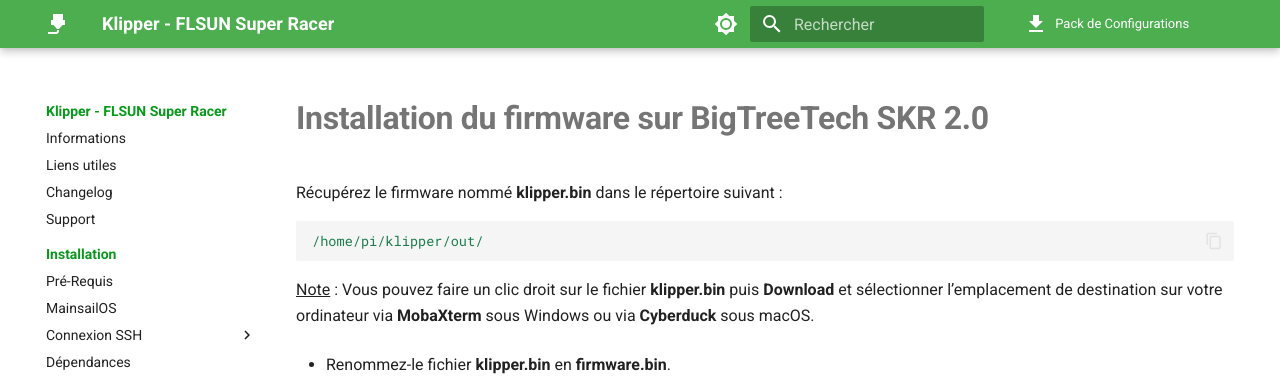
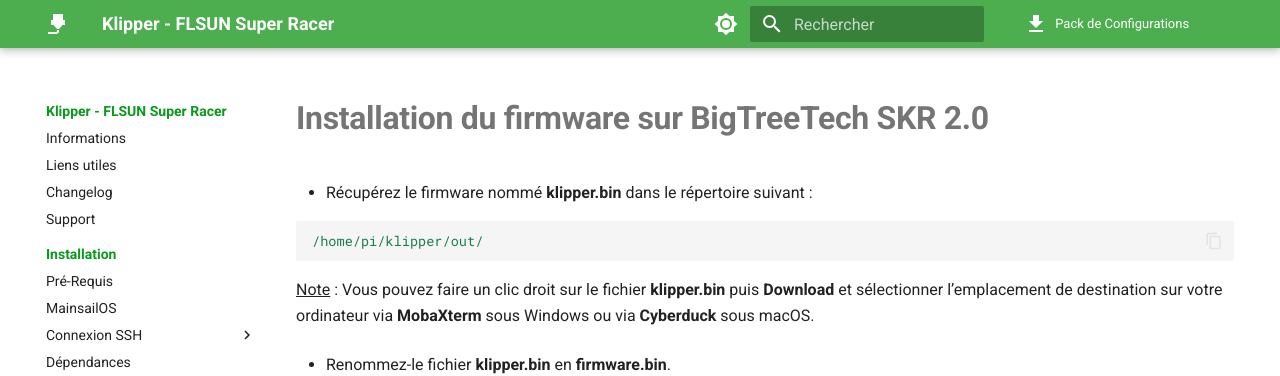
Before and after one commit to Guilouz/test, an MkDocs documentation site: the page built from docs/firmwares/installation-btt-skr2.0.md, in a window 1280 px wide. Shown: the top 376 px of the page. Built offline with MkDocs 1.6.1 and Material for MkDocs 9.7.7, drawn with Linux system fonts in a browser that asks for light colours; comment, search, counter and statistics services are not loaded.

````diff
--- a/docs/firmwares/installation-btt-skr2.0.md
+++ b/docs/firmwares/installation-btt-skr2.0.md
@@ -5,7 +5,7 @@ hide:
 
 # Installation du firmware sur BigTreeTech SKR 2.0
 
-Récupérez le firmware nommé **klipper.bin** dans le répertoire suivant :
+- Récupérez le firmware nommé **klipper.bin** dans le répertoire suivant :
 
 ``` yaml
 /home/pi/klipper/out/
````
